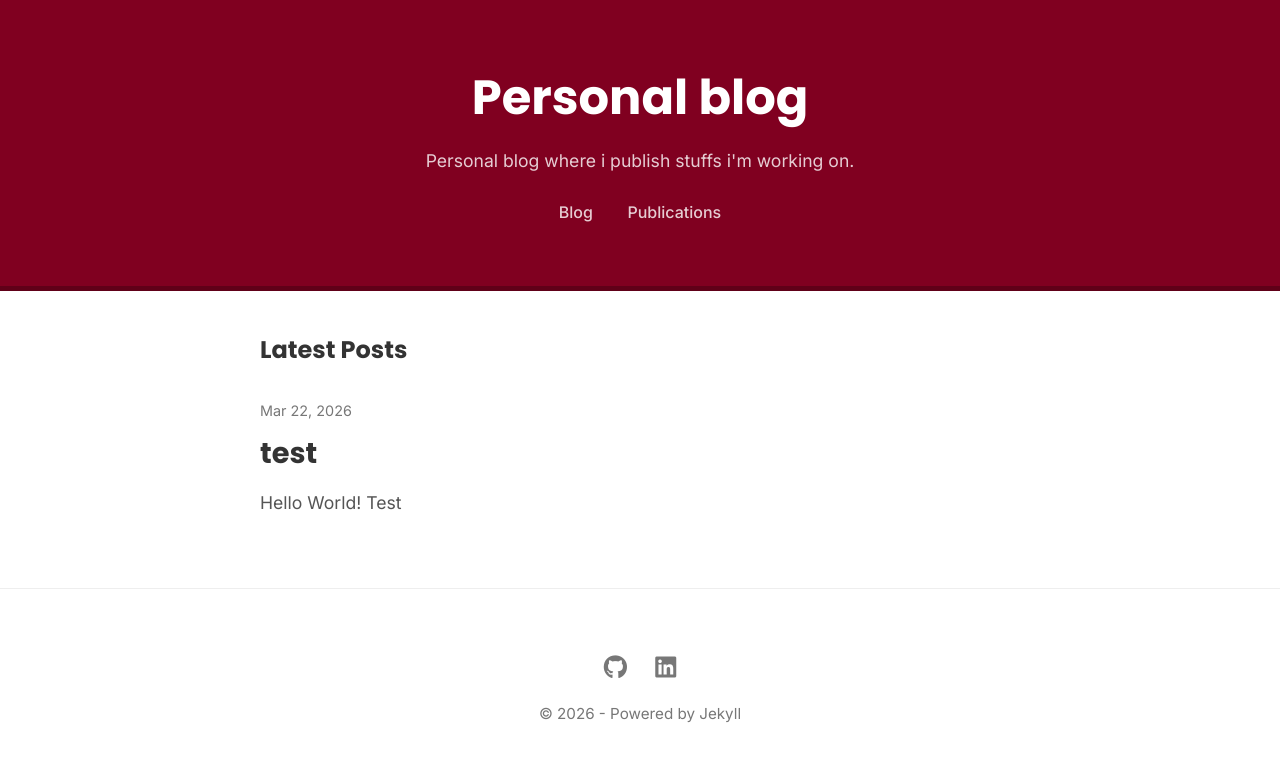
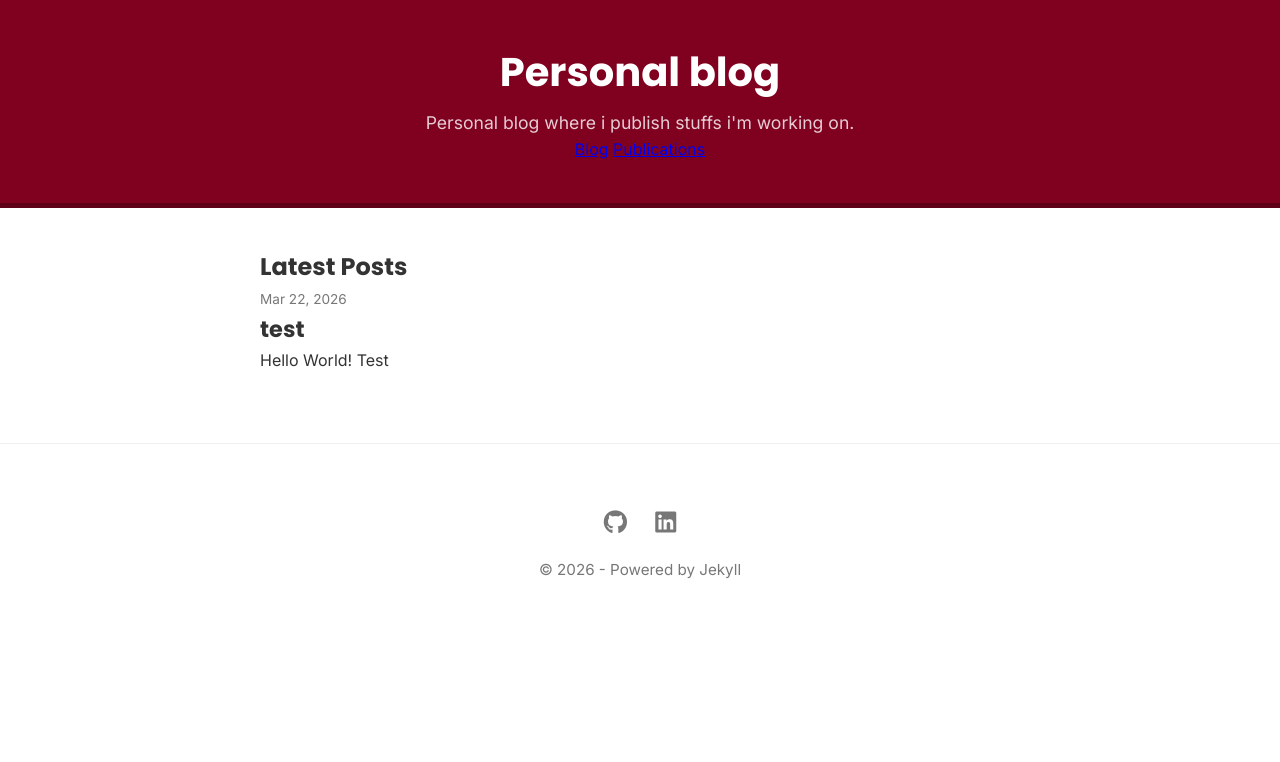
Before and after one commit to davidenetti/davidenetti.github.io, a Jekyll site: the page built from index.html, in a window 1280 px wide. Shown: the top 762 px of the page. Built offline with Jekyll 4.4.1, drawn with Linux system fonts in a browser that asks for light colours.

Commit message:
Update style.scss

```diff
--- a/assets/css/style.scss
+++ b/assets/css/style.scss
@@ -42,7 +42,7 @@ h1, h2, h3 {
 .main-header {
     background-color: $primary-color;
     color: #ffffff;
-    padding: 60px 0;
+    padding: 40px 0; /* Reduced from 60px to make the header shorter */
     text-align: center;
     margin-bottom: 40px;
     border-bottom: 5px solid $dark-red;
@@ -50,61 +50,40 @@ h1, h2, h3 {
     h1 a {
         color: #ffffff;
         text-decoration: none;
-        font-size: 3rem;
+        font-size: 2.5rem; /* Slightly reduced from 3rem for a more balanced look */
         font-weight: 700;
     }
 
     .description {
         opacity: 0.8;
         font-size: 1.1rem;
-        margin-top: 10px;
-    }
-}
-
-.main-nav {
-    margin-top: 25px;
-
-    a {
-        color: rgba(255, 255, 255, 0.8);
-        text-decoration: none;
-        margin: 0 15px;
-        font-weight: 500;
-        transition: all 0.3s ease;
-        padding-bottom: 5px;
-
-        &:hover {
-            color: #fff;
-            border-bottom: 2px solid #fff;
-        }
+        margin-top: 5px; /* Reduced from 10px to save vertical space */
     }
 }
 
 /* 4. POST LISTING */
-.post-list {
-    margin-top: 30px;
-}
-
 .post-item {
     margin-bottom: 40px;
     padding-bottom: 30px;
     border-bottom: 1px solid $border-color;
 
-    /* Prevents double borders when followed by the footer */
+    /* Using flexbox to align Title and Date on the same line */
+    .post-header {
+        display: flex;
+        justify-content: flex-start;
+        align-items: baseline; /* Aligns text by the bottom of the letters */
+        gap: 15px; /* Space between title and date */
+        margin-bottom: 10px;
+    }
+
     &:last-child {
         border-bottom: none;
     }
 }
 
-.post-meta {
-    font-size: 0.9rem;
-    color: $text-light;
-    display: block;
-    margin-bottom: 8px;
-}
-
 .post-title {
-    margin-bottom: 12px;
-    font-size: 1.8rem;
+    margin: 0;
+    font-size: 1.4rem;
 
     a {
         text-decoration: none;
@@ -117,10 +96,10 @@ h1, h2, h3 {
     }
 }
 
-.post-excerpt {
-    color: #555;
-    font-size: 1.1rem;
-    line-height: 1.7;
+.post-meta {
+    font-size: 0.85rem;
+    color: $text-light;
+    white-space: nowrap; /* Prevents the date from wrapping to a new line */
 }
 
 /* 5. FOOTER & SOCIAL LINKS */
```
